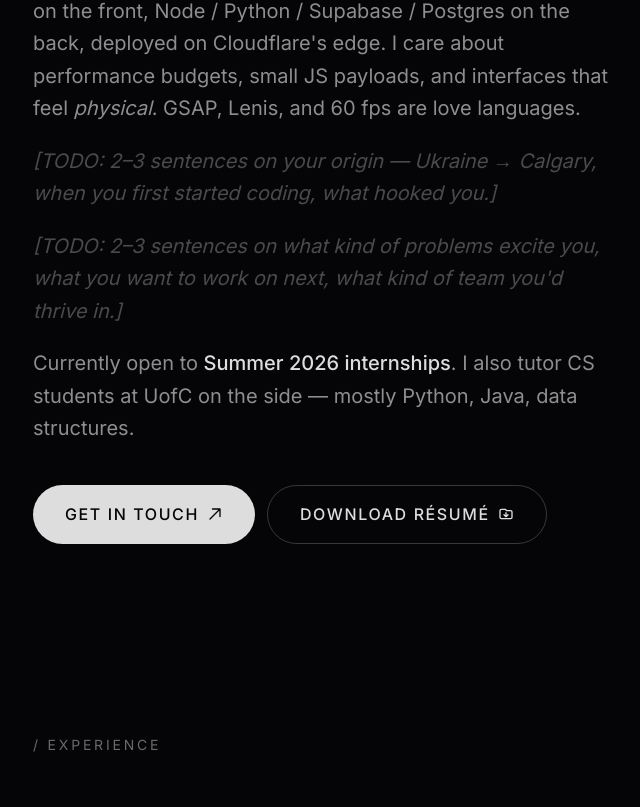
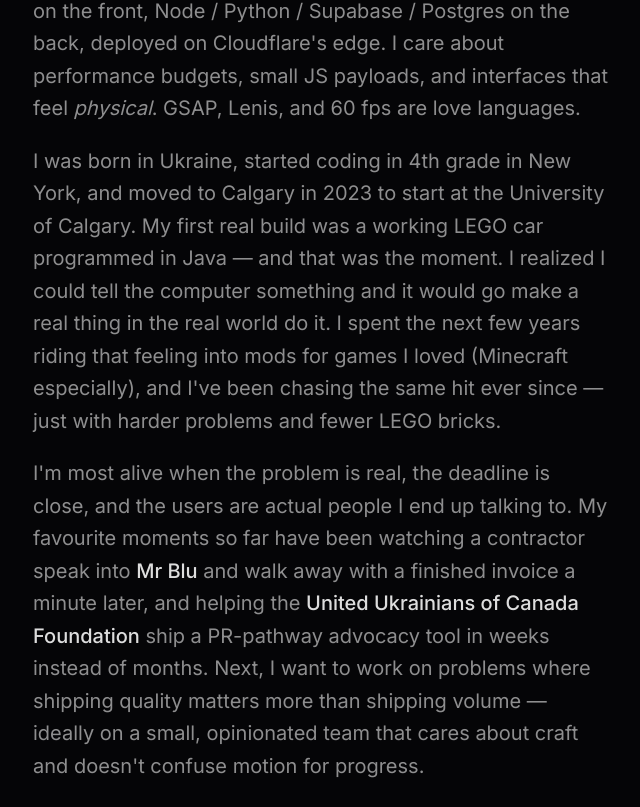
Before and after one commit to Kostia06/Portfolio, a SvelteKit app: page /about in a window 1280 px wide. Shown: the part 711-1518 px from the top of the page, without its empty margins (31-671 px from the left). Built offline with nearby package versions, Linux system fonts and the light colour scheme; a web font is replaced by a local one.

Commit message:
Flesh out about page bio

```diff
--- a/src/routes/about/+page.svelte
+++ b/src/routes/about/+page.svelte
@@ -137,12 +137,10 @@
 							My sweet spot is the full stack — React / Next.js / SvelteKit on the front, Node / Python / Supabase / Postgres on the back, deployed on Cloudflare's edge. I care about performance budgets, small JS payloads, and interfaces that feel <em>physical</em>. GSAP, Lenis, and 60&nbsp;fps are love languages.
 						</p>
 						<p>
-							<!-- TODO: personal origin — where you're from, when/how you started coding, what first hooked you. 2–3 sentences. -->
-							<span class="opacity-50 italic">[TODO: 2–3 sentences on your origin — Ukraine → Calgary, when you first started coding, what hooked you.]</span>
+							I was born in Ukraine, started coding in 4th grade in New York, and moved to Calgary in 2023 to start at the University of Calgary. My first real build was a working LEGO car programmed in Java — and that was the moment. I realized I could tell the computer something and it would go make a real thing in the real world do it. I spent the next few years riding that feeling into mods for games I loved (Minecraft especially), and I've been chasing the same hit ever since — just with harder problems and fewer LEGO bricks.
 						</p>
 						<p>
-							<!-- TODO: what drives you / what kind of team you want to join / what you're looking for. 2–3 sentences. -->
-							<span class="opacity-50 italic">[TODO: 2–3 sentences on what kind of problems excite you, what you want to work on next, what kind of team you'd thrive in.]</span>
+							I'm most alive when the problem is real, the deadline is close, and the users are actual people I end up talking to. My favourite moments so far have been watching a contractor speak into <strong class="text-[var(--color-text)] font-medium">Mr Blu</strong> and walk away with a finished invoice a minute later, and helping the <strong class="text-[var(--color-text)] font-medium">United Ukrainians of Canada Foundation</strong> ship a PR-pathway advocacy tool in weeks instead of months. Next, I want to work on problems where shipping quality matters more than shipping volume — ideally on a small, opinionated team that cares about craft and doesn't confuse motion for progress.
 						</p>
 						<p>
 							Currently open to <strong class="text-[var(--color-text)] font-medium">Summer 2026 internships</strong>. I also tutor CS students at UofC on the side — mostly Python, Java, data structures.
```
